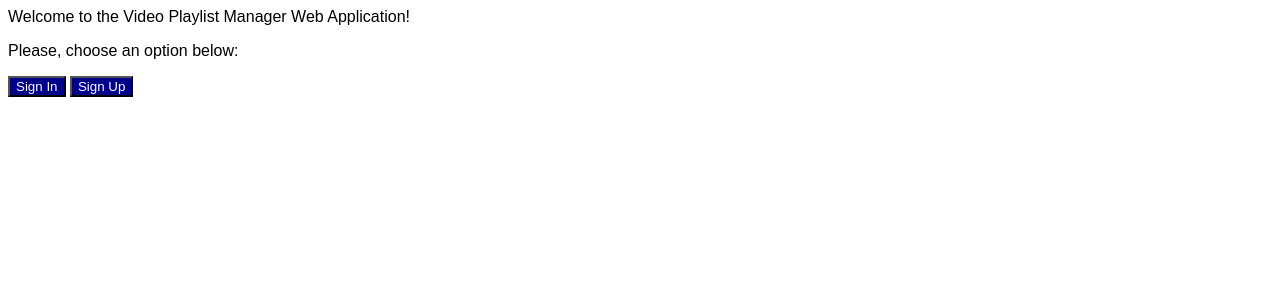
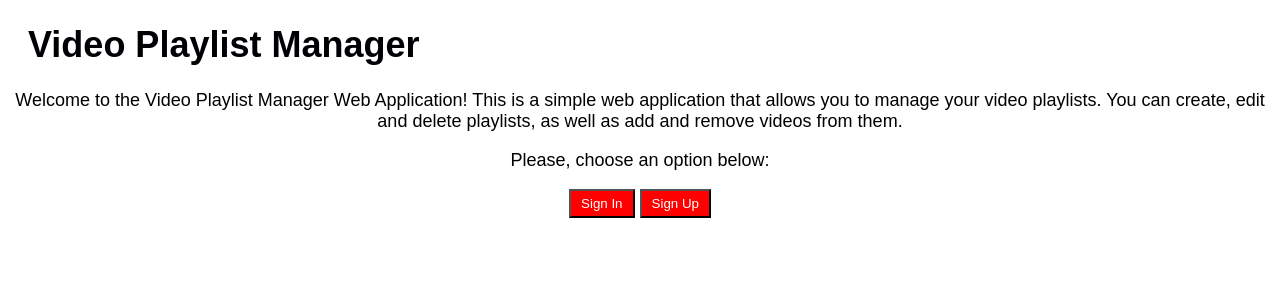
Before and after one commit to kmainieri6/FinalProject3-CS3250-BackroomGang, a Flask app: page / in a window 1280 px wide. Shown: the top 300 px of the page. Run offline with Flask 3, Linux system fonts and the light colour scheme.

Commit message:
Commit #2 - Implemented User Stories #1 and #2 for signing up and signing in

```diff
--- a/src/app/models.py
+++ b/src/app/models.py
@@ -24,6 +24,7 @@ class Playlist(db.Model):
 
     id = db.Column(db.String, primary_key=True) # playlist id
     name = db.Column(db.String, unique=False, nullable=False) # playlist name
+    description = db.Column(db.String) # description of playlist
     creation_date = db.Column(db.String) # date of creation
     creator_name = db.Column(db.String) # creator id
     quantity = db.Column(db.Integer) # number of videos in playlist
--- a/src/app/routes.py
+++ b/src/app/routes.py
@@ -8,15 +8,18 @@ Group Name: Backroom Gang
 
 from flask import render_template, url_for, flash, redirect, request
 from app import app, db
-from app.forms import RegistrationForm, LoginForm, PlaylistForm, VideoForm # Make the forms.py file and import the forms from it
+# Make the forms.py file and import the forms from it
+from app.forms import RegistrationForm, LoginForm, PlaylistForm, VideoForm
 from app.models import User, Playlist, Video
 from flask_login import login_user, current_user, logout_user, login_required
 import bcrypt
+
 
 @app.route('/')
 @app.route('/index')
 @app.route('/index.html')
 def index():
+    """ This function is meant for implementing the index route for the application"""
     return render_template('index.html')
 
 
@@ -24,13 +27,54 @@ def index():
 @app.route('/users/signup', methods=['GET', 'POST'])
 def users_signup():
     """ This function is meant for implementing the signup route for the application """
-    pass
+    form = RegistrationForm()  # Create an instance of the RegistrationForm class
+    if form.validate_on_submit():  # If the form is validated
+        # Check if the user already exists
+        existing_user = User.query.filter_by(id=form.id.data).first()
+        if existing_user:  # If the user already exists
+            flash('This user already exists!', 'error')
+
+        else:  # If the user does not exist
+            passwd = form.passwd.data  # Get the password from the form
+            # Get the password confirmation from the form
+            passwd_confirm = form.passwd_confirm.data
+            if passwd == passwd_confirm:  # If the password and password confirmation match
+                salt_passwd = bcrypt.gensalt()  # Generate a salt for the password
+                hashed_passwd = bcrypt.hashpw(passwd.encode(
+                    'utf-8'), salt_passwd)  # Hash the password
+                user = User(id=form.id.data, email=form.email.data, passwd=hashed_passwd,
+                            creation_date=form.creation_date.data)  # Create a new user
+                db.session.add(user)  # Add the user to the database
+                db.session.commit()
+                flash('You have successfully signed up!', 'success')
+                return redirect(url_for('users_login'))
+            else:  # If the password and password confirmation do not match
+                flash('The passwords do not match!', 'error')
+    return render_template('signup.html', title='Sign Up', form=form)
+
 
 # TODO 2: Implement User Story 2: Login and Signing in (USE LOGIN ROUTE FROM PREVIOUS PROJECTS BUT MODIFY IT TO FIT THIS PROJECT)
 @app.route('/users/login', methods=['GET', 'POST'])
 def users_login():
     """ This function is meant for implementing the login route for the application """
-    pass
+    form = LoginForm()
+    if form.validate_on_submit():  # If the form is validated
+        user = User.query.filter_by(id=form.id.data).first() # Get the user from the database
+        if user: # If the user exists
+            passwd = form.passwd.data # Get the password from the form
+            salt_passwd = bcrypt.gensalt() # Generate a salt for the password
+            hashed_passwd = bcrypt.hashpw(passwd.encode(
+                'utf-8'), salt_passwd) # Hash the password
+            if bcrypt.checkpw(passwd.encode('utf-8'), user.passwd):
+                login_user(user)
+                flash('You have successfully logged in!', 'success')
+                return redirect(url_for('view_playlists'))
+            else:
+                flash('The password is incorrect!', 'error')
+        else:
+            flash('This user does not exist!', 'error')
+    return render_template('signin.html', title='Login', form=form)
+
 
 @login_required
 @app.route('/users/signout', methods=['GET', 'POST'])
@@ -41,43 +85,55 @@ def users_signout():
     return redirect(url_for('index'))
 
 # TODO 3: Implement User Story 2: View Playlists (Refer to one of the previous homeworks when viewing all of the invoices for this)
+
+
 @app.route('/playlists', methods=['GET', 'POST'])
 @login_required
-def playlists():
+def view_playlists():
     """ This function is meant for implementing the view playlists route for the application """
-    pass
+    return render_template('playlists.html', title='Playlists')
 
 # TODO 4: Implement User Story 3: Create a Playlist (Refer to one of the previous homeworks when creating an invoice for this)
+
+
 @app.route('/playlists/create', methods=['GET', 'POST'])
 @login_required
-def playlists_create():
+def create_playlists():
     """ This function is meant for implementing the create playlist route for the application """
     pass
 
 # TODO 5: Implement User Story 3: View Videos in a Playlist (Refer to one of the previous homeworks when viewing all of the items for this)
+
+
 @app.route('/playlists/<playlist_id>/videos', methods=['GET', 'POST'])
 @login_required
-def playlists_videos(playlist_id):
+def view_playlists_videos(playlist_id):
     """ This function is meant for implementing the view videos in playlist route for the application """
     pass
 
 # TODO 6: Implement User Story 4: Adding videos to a playlist
+
+
 @app.route('/playlists/<playlist_id>/videos/add', methods=['GET', 'POST'])
 @login_required
-def playlists_videos_add(playlist_id):
+def add_playlists_videos(playlist_id):
     """ This function is meant for implementing the add videos to playlist route for the application """
     pass
 
 # TODO 7: Implement User Story 5: Deleting videos from a playlist(Refer to Homework 3 when deleting an invoice item for this)
+
+
 @app.route('/playlists/<playlist_id>/videos/delete', methods=['GET', 'POST'])
 @login_required
-def playlists_videos_delete(playlist_id):
+def delete_playlists_videos(playlist_id):
     """ This function is meant for implementing the delete videos from playlist route for the application """
     pass
 
 # TODO 8: Implement User Story 6: Deleting a playlist (Refer to Homework 3 when deleting an invoice for this)
+
+
 @app.route('/playlists/<playlist_id>/delete', methods=['GET', 'POST'])
 @login_required
-def playlists_delete(playlist_id):
+def delete_playlists(playlist_id):
     """ This function is meant for implementing the delete playlist route for the application """
     pass
--- a/src/static/style.css
+++ b/src/static/style.css
@@ -1,10 +1,10 @@
 body {
   font-family: Arial, Helvetica, sans-serif;
-    font-size: medium;
+  font-size: 18px;
 }
 
 h1 {
-    color: navy;
+  color: rgb(0, 0, 4);
   margin-left: 20px;
 }
 
@@ -14,16 +14,14 @@ body {
 }
 
 th {
-    background-color: darkblue;
-    color: white
+  background-color: tomato;
+  color: white;
 }
 
 input[type=submit] {
-    background-color: darkblue;
+  background-color: tomato;
   color: white;
 }
-
-
 
 .odd_row {
   background-color: white;
@@ -34,6 +32,14 @@ body {
 }
 
 .button {
-    background-color: darkblue;
+  background-color: red;
   color: white;
+  padding: 5px 10px;
+  text-align: center;
+  text-decoration: none;
+  display: inline-block;
 }
+
+.button:hover {
+  background-color: darkred;
+}
--- a/src/templates/base.html
+++ b/src/templates/base.html
@@ -6,6 +6,23 @@
     <title>{{ title }}</title>
 </head>
 <body>
+    {% with messages = get_flashed_messages(with_categories=true) %} {% if
+        messages %} {% for category, message in messages %} {% if category ==
+        'error' %}
+        <div class="alert alert-danger alter-dismissable fade show" role="alert">
+          {{ message }}
+          <button type="button" class="close" data-dismiss="alert">
+            <span aria-hidden="true">&times;</span>
+          </button>
+        </div>
+        {% else %}
+        <div class="alert alert-success alter-dismissable fade show" role="alert">
+          {{ message }}
+          <button type="button" class="close" data-dismiss="alert">
+            <span aria-hidden="true">&times;</span>
+          </button>
+        </div>
+        {% endif %} {% endfor %} {% endif %} {% endwith %}
 {% block main %}
 {% endblock %}
 </body>
--- a/src/templates/index.html
+++ b/src/templates/index.html
@@ -1,6 +1,10 @@
 {% extends 'base.html' %}
 {% block main %}
+    <h1>Video Playlist Manager</h1>
+    <div style = "text-align: center">
     Welcome to the Video Playlist Manager Web Application!
+    This is a simple web application that allows you to manage your video playlists.
+    You can create, edit and delete playlists, as well as add and remove videos from them.
     <p />
     Please, choose an option below:
     <p />
--- a/src/templates/playlists.html
+++ b/src/templates/playlists.html
@@ -0,0 +1 @@
+TODO - IMPLEMENT ME
```
Also changed, not shown: src/app/forms.py (+23 -6 lines), src/templates/signin.html (+16 -0 lines), src/templates/signup.html (+15 -0 lines), src/instance/app.db. Lines whose indentation alone changed are shown as unchanged.
